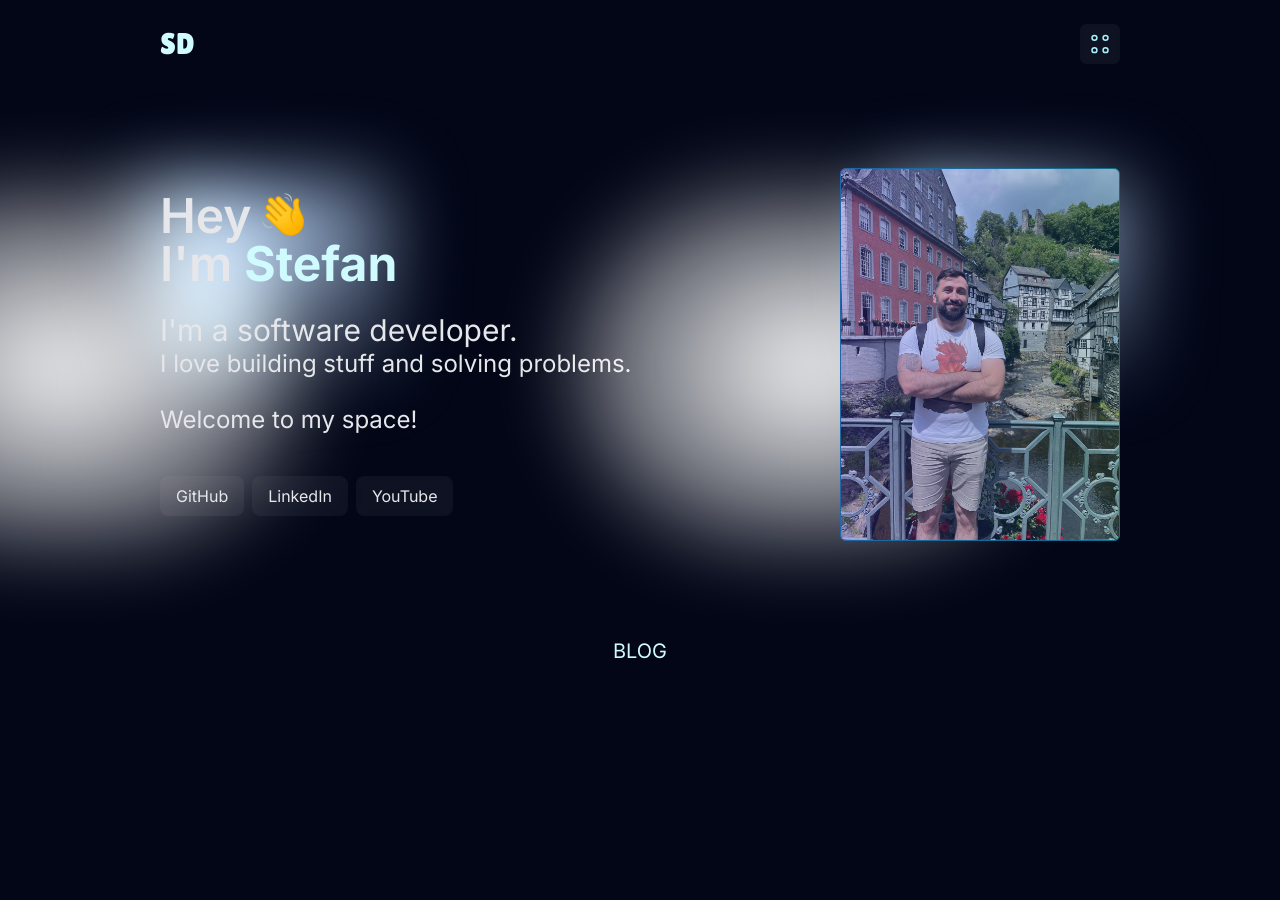
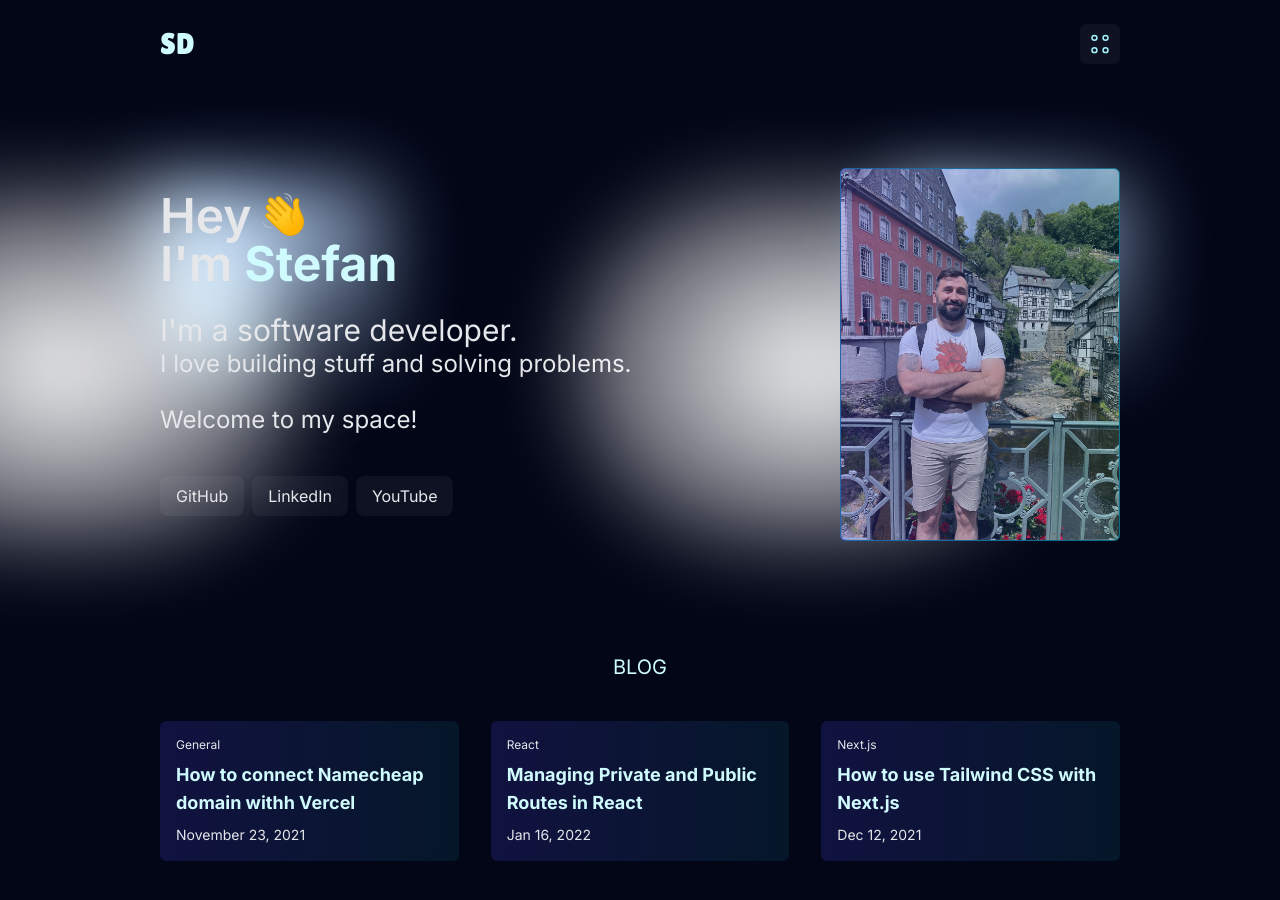
Before and after one commit to stefandjikic/personal-website, a Next.js app: page / in a window 1280 px wide. Shown: the top 900 px of the page. Built offline with nearby package versions, Linux system fonts and the light colour scheme.

Commit message:
Add BlogCard component and update BlogSection and HeroComponent

```diff
--- /dev/null
+++ b/app/components/blog/BlogCard.tsx
@@ -0,0 +1,22 @@
+import React from "react";
+
+interface BlogCardProps {
+  post: {
+    id: number;
+    title: string;
+    date: string;
+    category: string;
+  };
+}
+
+const BlogCard = ({ post }: BlogCardProps) => {
+  return (
+    <div className="rounded-md backdrop-blur-sm p-4 bg-gradient-to-r from-indigo-600/20 to-cyan-800/20 hover:bg-gradient-to-l">
+      <p className="text-xs mb-2">{post?.category}</p>
+      <h4 className="text-lg font-bold text-cyan-100">{post.title}</h4>
+      <p className="text-sm mt-2">{post.date}</p>
+    </div>
+  );
+};
+
+export default BlogCard;
--- a/app/components/home/BlogSection.tsx
+++ b/app/components/home/BlogSection.tsx
@@ -1,11 +1,26 @@
-import React from 'react'
+import React from "react";
+import { POSTS } from "@/app/helpers";
+import BlogCard from "../blog/BlogCard";
 
 const BlogSection = () => {
   return (
-    <div className='my-10'>
-      <h3 className="text-xl uppercase text-cyan-100 text-center">Blog</h3>
+    <div className="my-10">
+      <h3 className="text-xl uppercase text-cyan-100 text-center mb-10">
+        Blog
+      </h3>
+      <div className="grid grid-cols-1 md:grid-cols-2 lg:grid-cols-3 gap-8">
+        {POSTS.map((post) => (
+          <BlogCard key={post.id} post={post} />
+        ))}
+      </div>
+      <div>
+        {/* TODO: Create Button Component */}
+        {/* <button className="text-cyan-100 font-semibold mt-8">
+          See more
+        </button> */}
+      </div>
     </div>
-  )
-}
+  );
+};
 
-export default BlogSection
+export default BlogSection;
--- a/app/components/home/HeroComponent.tsx
+++ b/app/components/home/HeroComponent.tsx
@@ -30,7 +30,7 @@ const HeroComponent = () => {
       </div>
       <div className="backdrop-blur-sm bg-white/5 rounded-md relative ">
         <GradientComponent />
-        <div className="rounded-md bg-gradient-to-r from-indigo-600 to-cyan-800 hover:bg-gradient-to-l">
+        <div className="rounded-md bg-gradient-to-r from-indigo-600 to-cyan-800">
           <Image
             src={me}
             alt="Stefan Djikic"
--- /dev/null
+++ b/app/helpers.ts
@@ -0,0 +1,20 @@
+export const POSTS = [
+  {
+    id: 1,
+    title: "How to connect Namecheap domain withh Vercel",
+    date:  "November 23, 2021",
+    category: "General",
+  },
+  {
+    id: 2,
+    title: 'Managing Private and Public Routes in React',
+    date: 'Jan 16, 2022',
+    category: 'React',
+  },
+  {
+    id: 3,
+    title: 'How to use Tailwind CSS with Next.js',
+    date: 'Dec 12, 2021',
+    category: 'Next.js',
+  }
+];
--- a/app/page.tsx
+++ b/app/page.tsx
@@ -5,7 +5,7 @@ export default function Home() {
   return (
     <div className="min-h-screen">
       <HeroComponent />
-      <div className="mt-24">
+      <div className="mt-28">
         <BlogSection />
       </div>
     </div>
```
